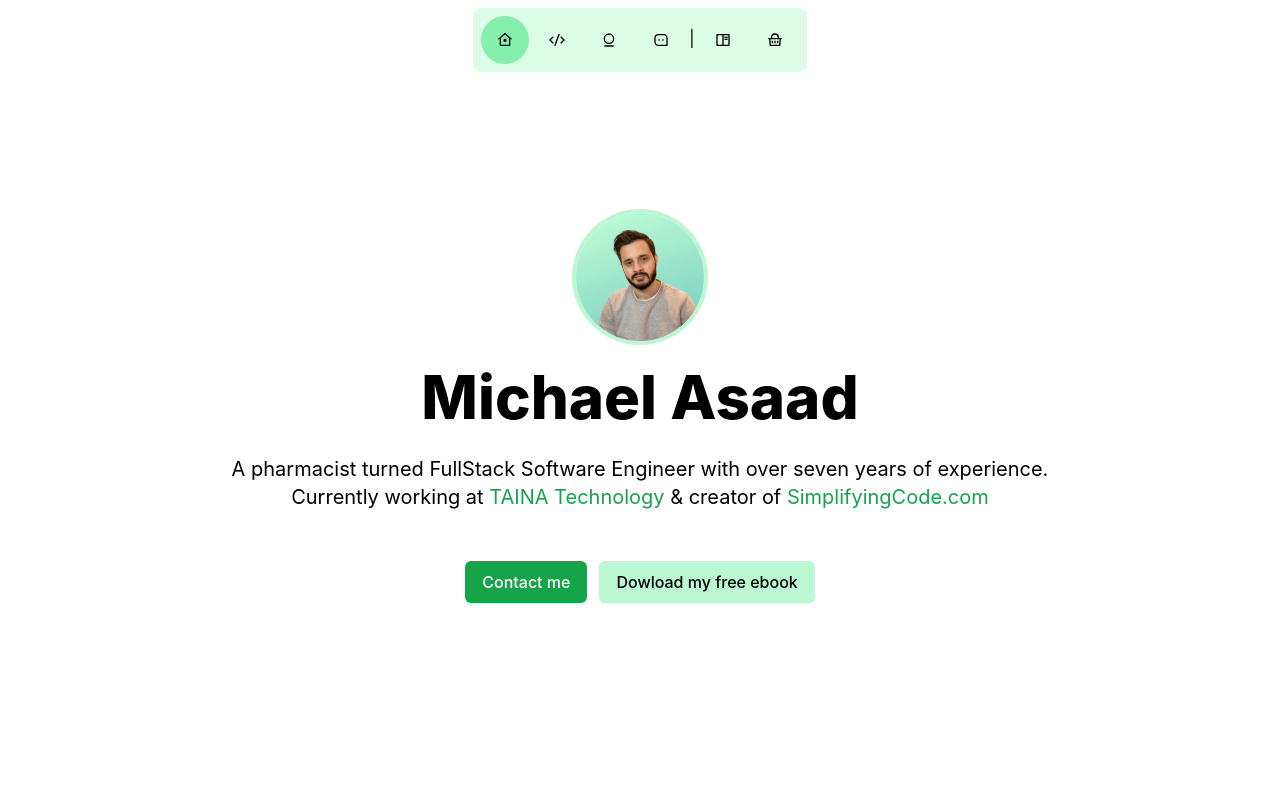
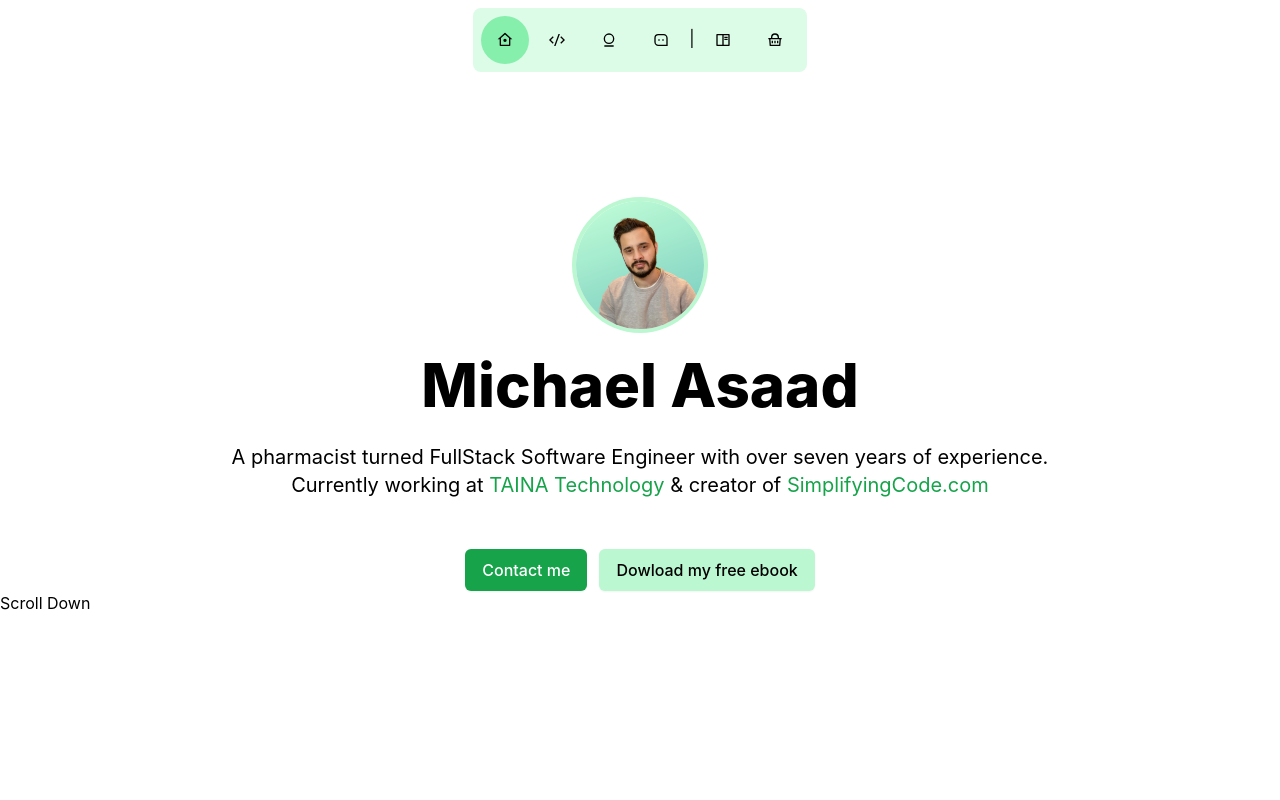
Before and after one commit to ma268/my-portfolio, a React (Create React App) app: page / in a window 1280 px wide. Shown: the top 800 px of the page. Built offline with nearby package versions, Linux system fonts and the light colour scheme.

Commit message:
Add scroll down to header

```diff
--- a/src/Components/Header/index.js
+++ b/src/Components/Header/index.js
@@ -47,6 +47,9 @@ function Header() {
           target="_blank"
         />
       </div>
+      <a href="#work" alt="Scroll Down" id="scoll_down" className="">
+        Scroll Down
+      </a>
     </header>
   );
 }
```
